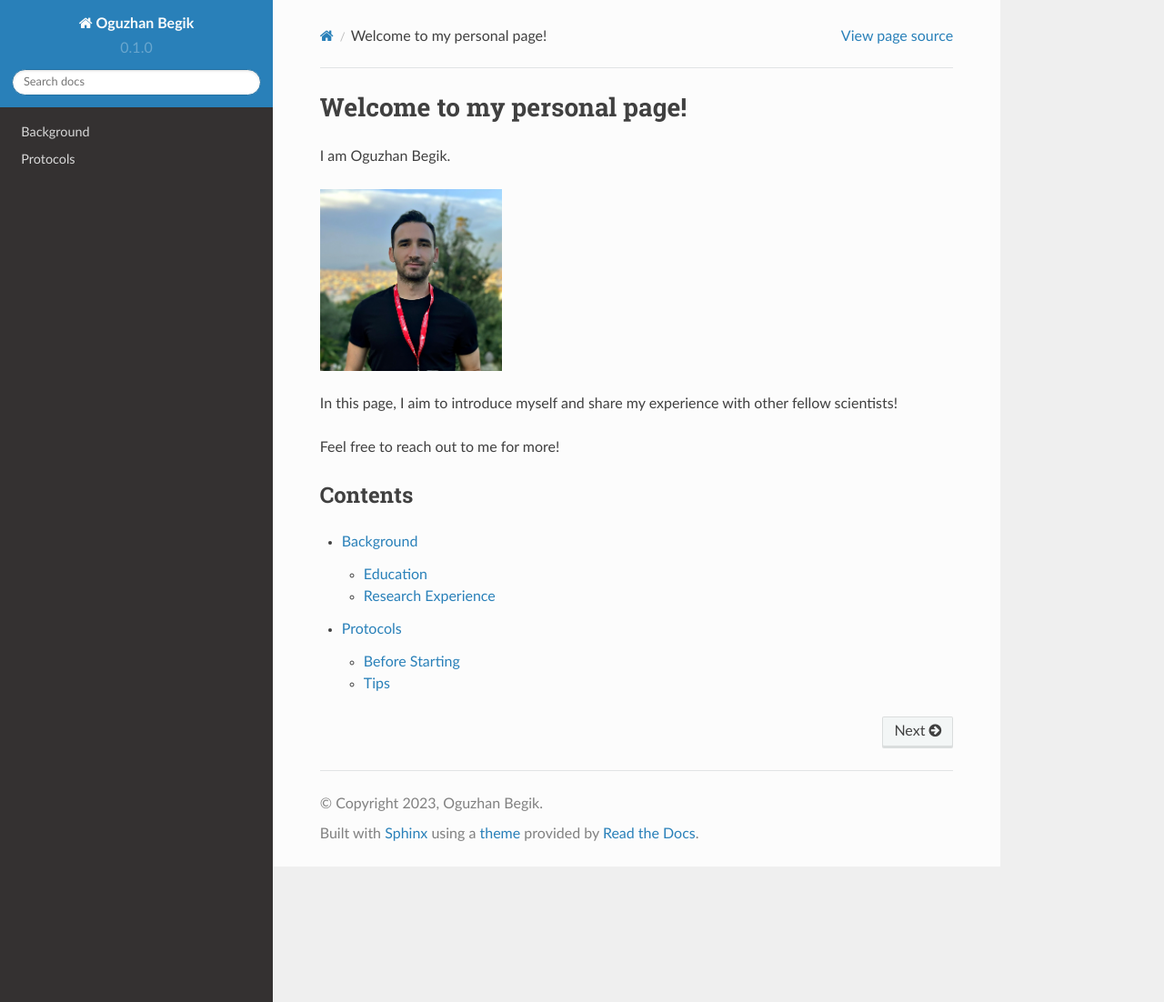
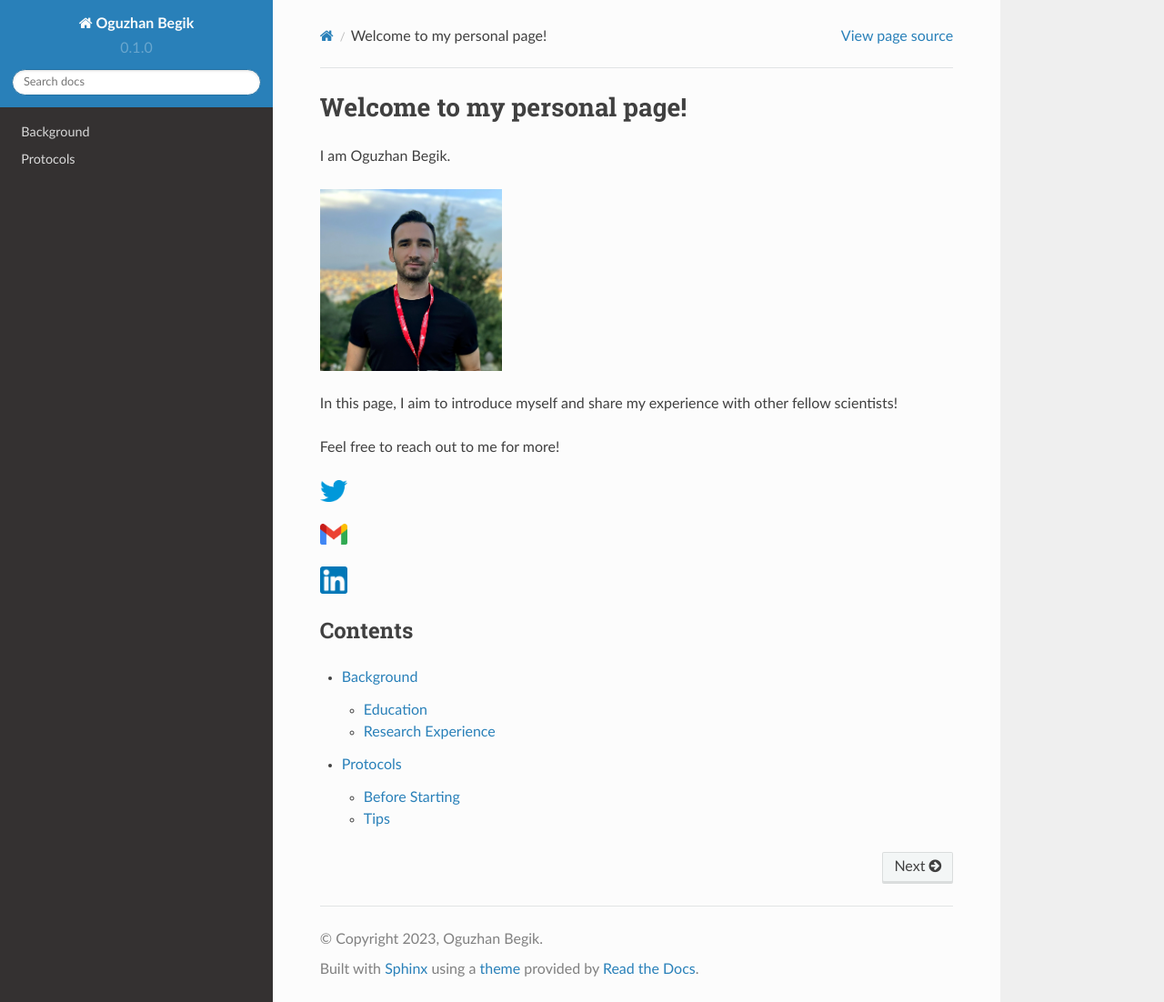
Before and after one commit to obegik/website_readdocs, a Sphinx documentation site: the page built from docs/source/index.rst, in a window 1280 px wide and 1102 px high. Shown: the whole window at 91% size. Built offline with Sphinx 7.4.7 and the Read the Docs theme 2.0.0, drawn with Linux system fonts in a browser that asks for light colours.

Commit message:
Update index.rst

```diff
--- a/docs/source/index.rst
+++ b/docs/source/index.rst
@@ -12,15 +12,15 @@ In this page, I aim to introduce myself and share my experience with other fello
 
 Feel free to reach out to me for more!
 
-.. image:: twitter.png
+.. figure:: twitter.png
   :width: 30
   :target: https://twitter.com/oguzhanbegik
 
-     .. image:: gmail.png
+.. figure:: gmail.png
   :width: 30
   :target: mailto:oguzhanbegik@gmail.com
 
-     .. image:: linkedin.png
+.. figure:: linkedin.png
   :width: 30
   :target: https://www.linkedin.com/in/oguzhanbegik
 
```
